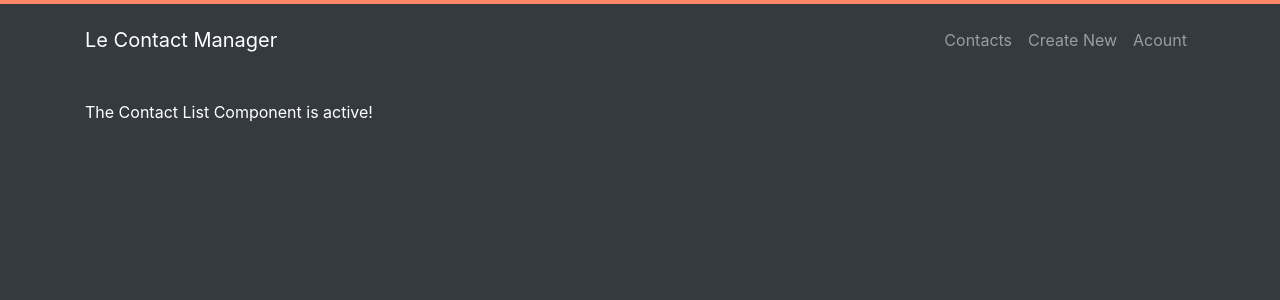
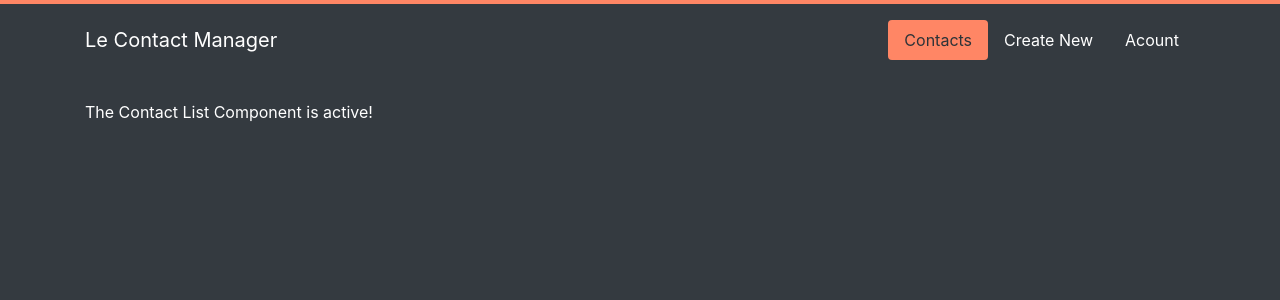
Before and after one commit to team7ftw/leContactManager, a React (Create React App) app in the folder frontend/: page / in a window 1280 px wide. Shown: the top 300 px of the page. Built offline with nearby package versions, Linux system fonts and the light colour scheme; the HTML template or start-up script is replaced by a standard one.

Commit message:
Style active NavLinks

```diff
--- a/frontend/src/App.css
+++ b/frontend/src/App.css
@@ -17,13 +17,18 @@ body {
   background: #FF8665;
 }
 
+.nav-link {
+  color: #FFFFFF;
+}
+
 .nav-link:hover {
   color: #FF8665 !important;
   transition: 0.3s;
 }
 
 .nav-link.active {
-  color: #FF8665 !important;
+  color: #2D3338 !important;
+  background-color: #FF8665 !important;
 }
 
 .btn-outline-fire {
--- a/frontend/src/App.js
+++ b/frontend/src/App.js
@@ -1,7 +1,7 @@
 import React, { Component } from "react";
 
 // Router
-import { BrowserRouter as Router, Route, Link } from "react-router-dom";
+import { BrowserRouter as Router, Route, Link, NavLink } from "react-router-dom";
 
 // Bootstrap
 import "bootstrap/dist/css/bootstrap.min.css";
@@ -25,11 +25,17 @@ class App extends Component {
             <Link to="/" className="navbar-brand">Le Contact Manager</Link>
             <Navbar.Toggle aria-controls="navMenu" />
             <Navbar.Collapse id="navMenu">
-              <Nav className="ml-auto">
-                <Link to="/" className="nav-link">Contacts</Link>
-                <Link to="/create" className="nav-link">Create New</Link>
-                <Link to="/acount" className="nav-link">Acount</Link>
-              </Nav>
+              <ul class="nav nav-pills ml-auto">
+                <Nav.Item>
+                  <NavLink exact to="/" className="nav-link">Contacts</NavLink>
+                </Nav.Item>
+                <Nav.Item>
+                  <NavLink to="/create" className="nav-link">Create New</NavLink>
+                </Nav.Item>
+                <Nav.Item>
+                  <NavLink to="/acount" className="nav-link">Acount</NavLink>
+                </Nav.Item>
+              </ul>
             </Navbar.Collapse>
           </Navbar>
           <br />
```
